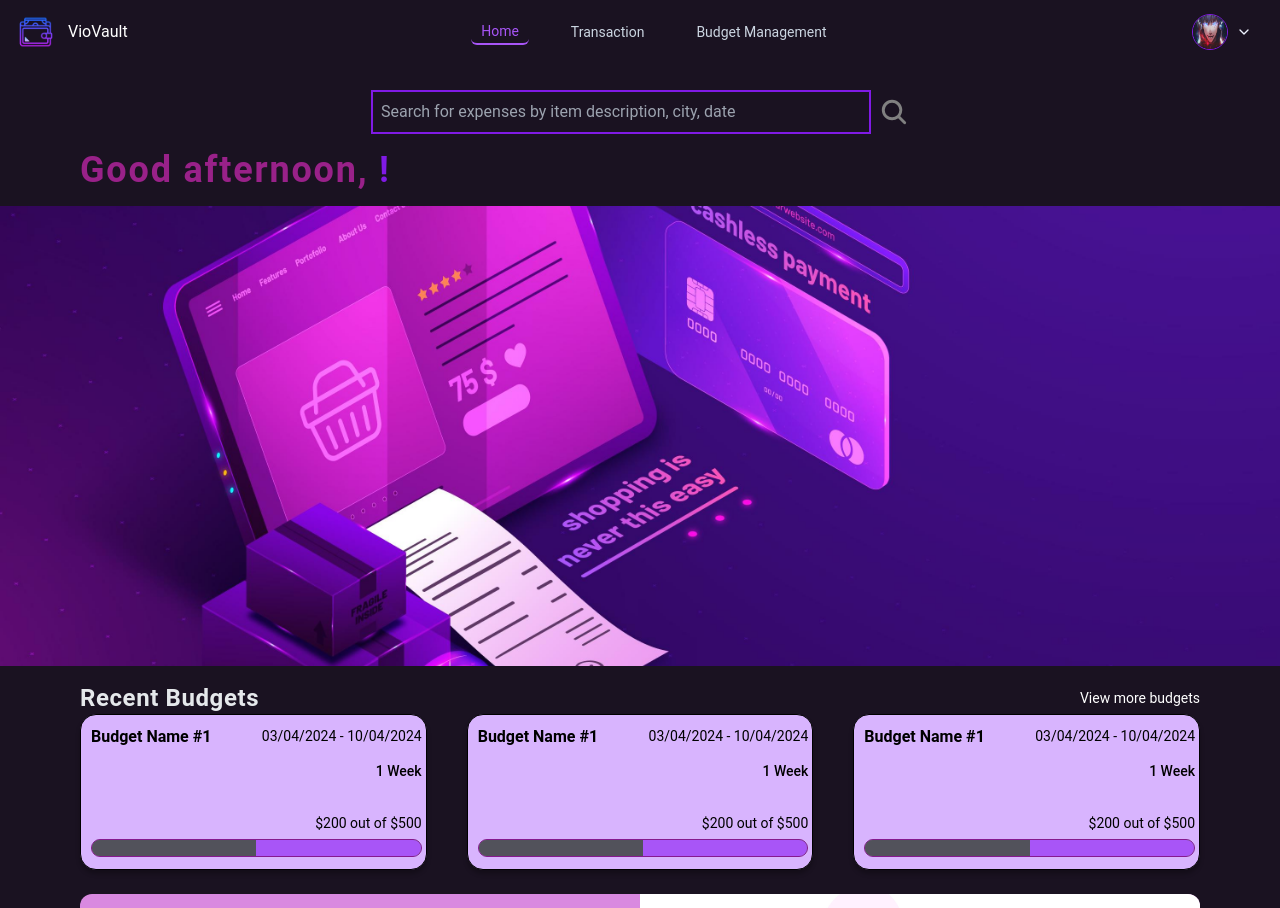
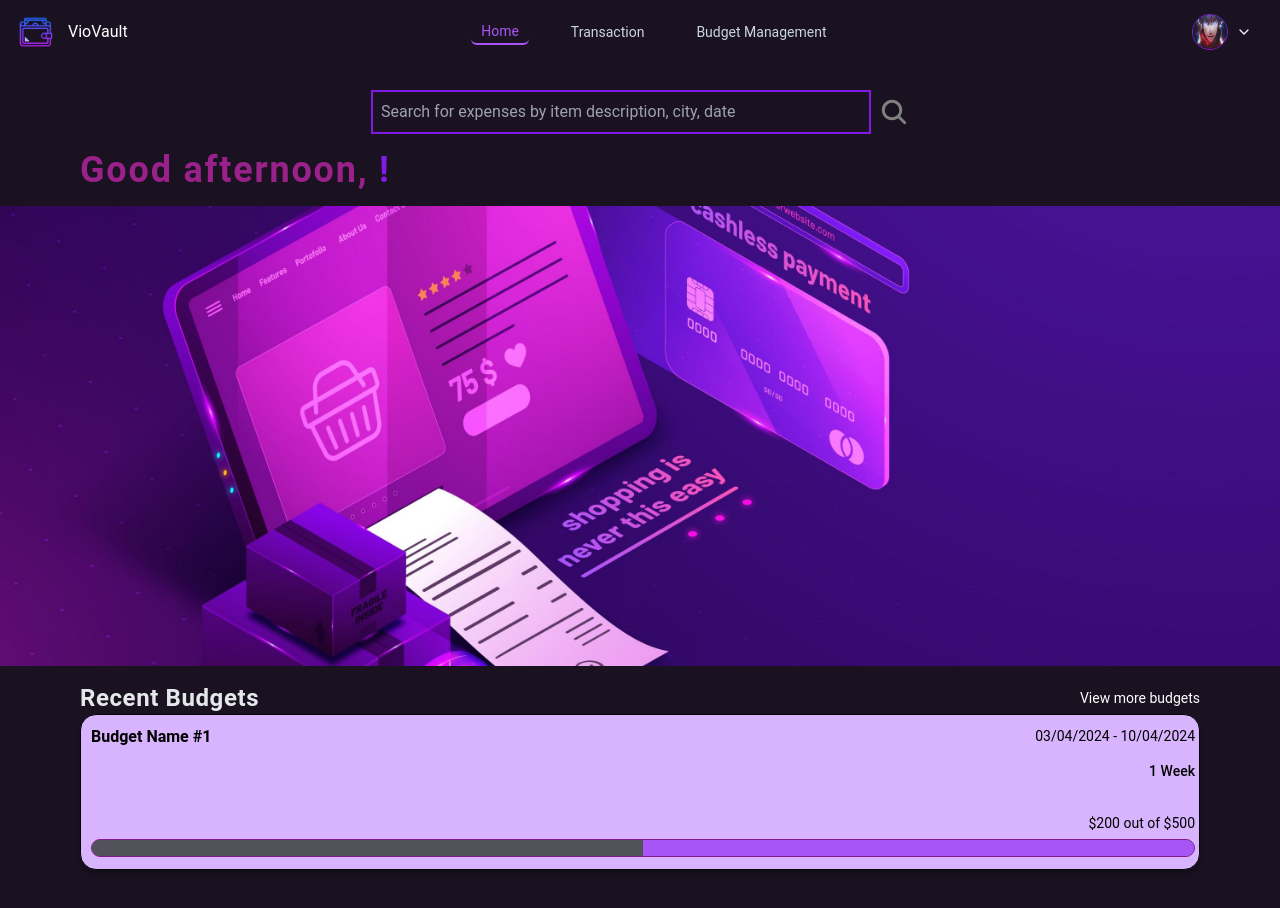
Before and after one commit to Danny2705/budget-application, a React (Create React App) app: page / in a window 1280 px wide. Shown: the top 908 px of the page. Built offline with nearby package versions, Linux system fonts and the light colour scheme; no server answers; sample sign-in values are in the browser's storage.

Commit message:
Add flex wrap to dashboard/recent budget

```diff
--- a/src/components/RecentBudget/RecentBudget.jsx
+++ b/src/components/RecentBudget/RecentBudget.jsx
@@ -1,5 +1,7 @@
 import React from "react";
+
 // code referenced from figma and edited by Emon//
+
 export default function RecentBudget() {
   return (
     <div className="max-md:max-w-full w-full">
--- a/src/screens/Dashboard/Dashboard.jsx
+++ b/src/screens/Dashboard/Dashboard.jsx
@@ -53,7 +53,7 @@ export default function Dashboard() {
             <button className='text-white text-sm'>View more budgets</button>
           </div>
 
-          <div className="flex items-center w-full gap-10">
+          <div className="flex items-center w-full gap-10 flex-wrap">
             <RecentBudget />
             <RecentBudget />
             <RecentBudget />
```
